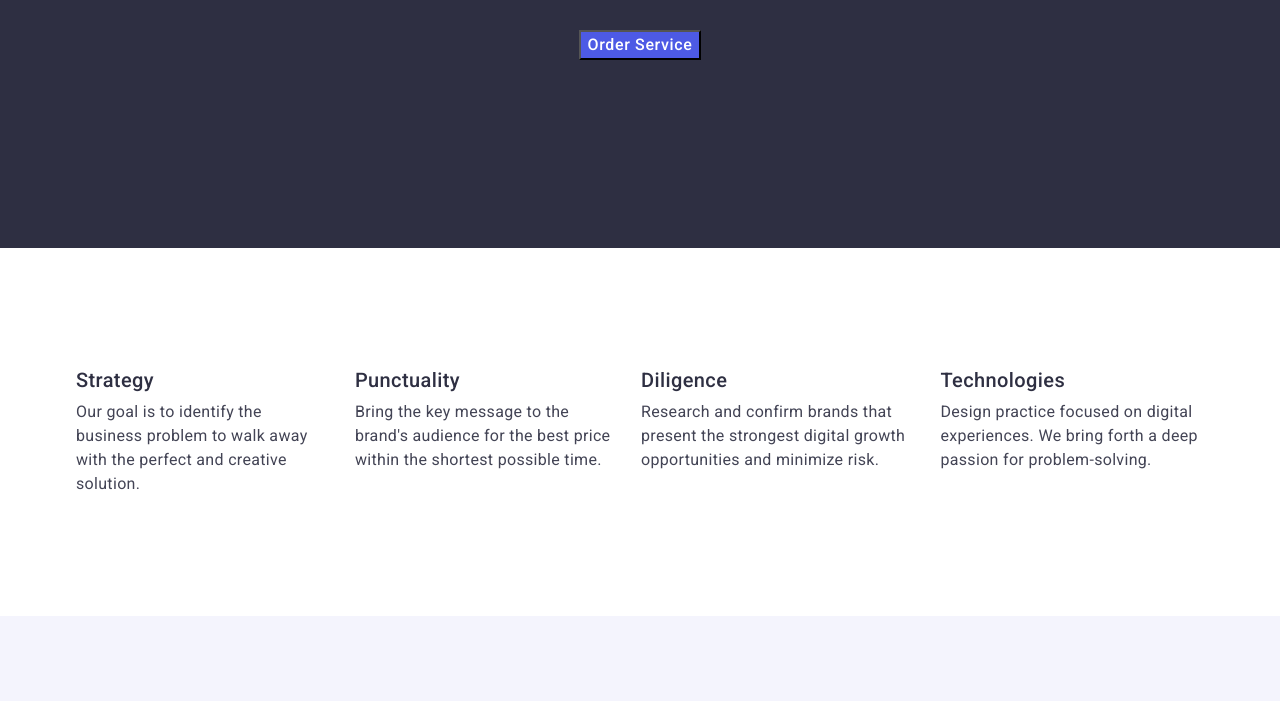
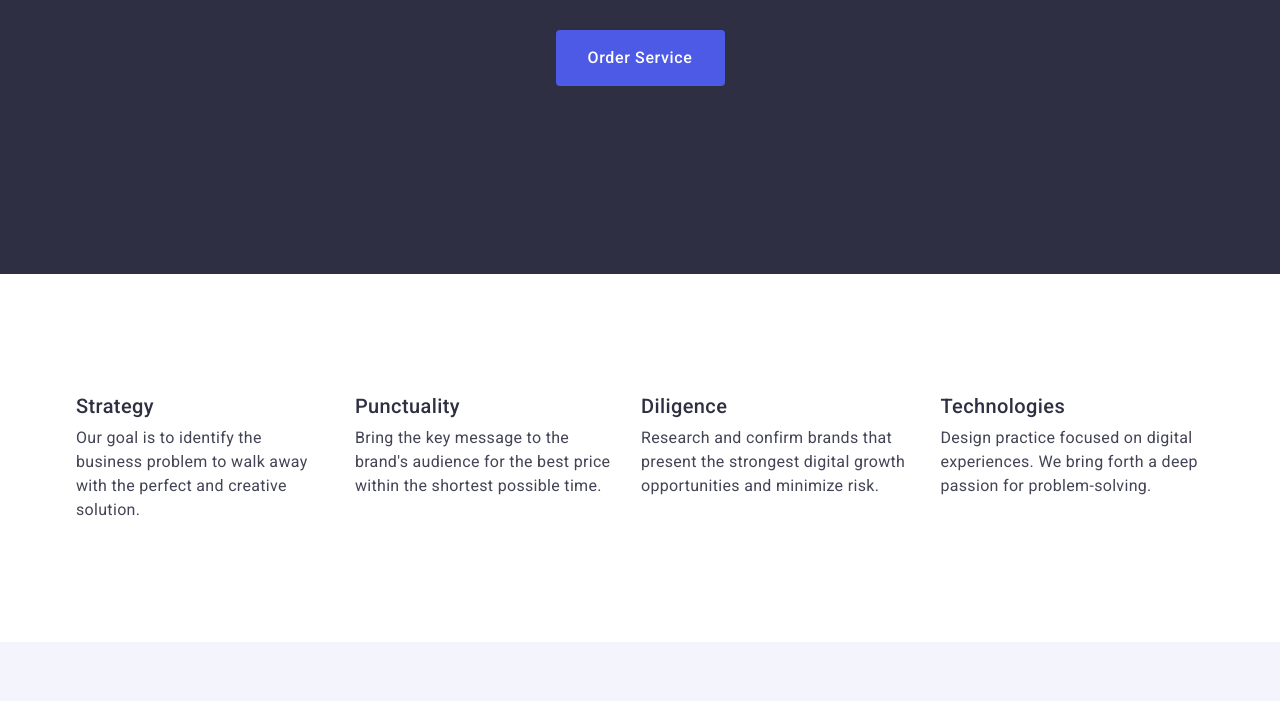
Before and after one commit to Yana485/goit-markup-hw-03, a plain HTML site: page index.html in a window 1280 px wide. Shown: the part 399-1100 px from the top of the page. Drawn offline with nearby package versions, Linux system fonts and the light colour scheme.

Commit message:
.button updated

```diff
--- a/css/styles.css
+++ b/css/styles.css
@@ -157,6 +157,10 @@ list-style-type: none;
     letter-spacing: 0.04em;
     margin-right: auto;
         margin-left: auto;
+        min-width: 169px;
+        height: 56px;
+        border: none;
+        border-radius: 4px;
 }
 
 .section{
```
